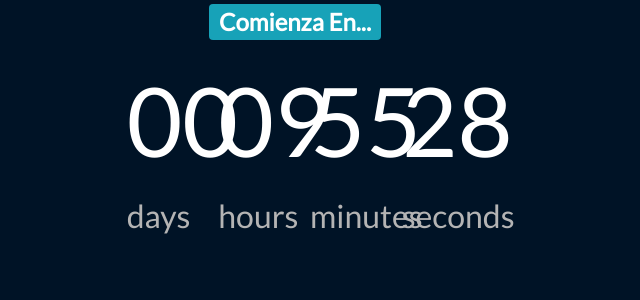
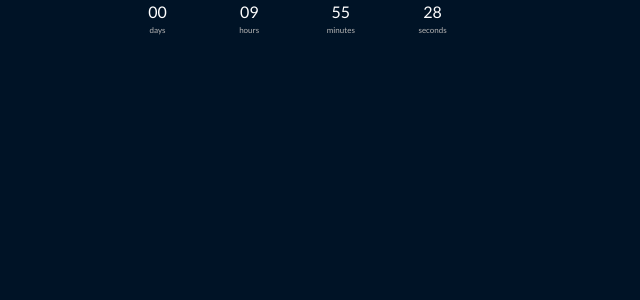
Before and after one commit to taurus91/taurus91.github.io, a PHP site: page / in a window 1280 px wide. Shown: the top 300 px of the page, without its empty margins (345-985 px from the left). Run offline with PHP 8.4, Linux system fonts and the light colour scheme.

Commit message:
taurus91

```diff
--- a/estilos.css
+++ b/estilos.css
@@ -1,5 +1,5 @@
 @import url("https://fonts.googleapis.com/css?family=Lato");
-html,
+
 body {
   height: 100%;
   margin: 0;
@@ -12,10 +12,10 @@ body {
 }
 .time {
   color: #fff;
-  font-size: 6em;
+  font-size: 1em;
 }
 .label {
-  font-size: 2em;
+  font-size: .5em;
   display: block;
   color: #b4b4b4;
 }
--- a/index.html
+++ b/index.html
@@ -12,7 +12,7 @@
   </head>
   <body>
      <header>
-         <h2 class="text-center text-light"><span class="badge badge-info">Comienza En...</span></h2>
+         <span class="badge badge-info"></span>
      </header>
 
     <div id="countdown" class="row justify-content-center align-items-center">
```
